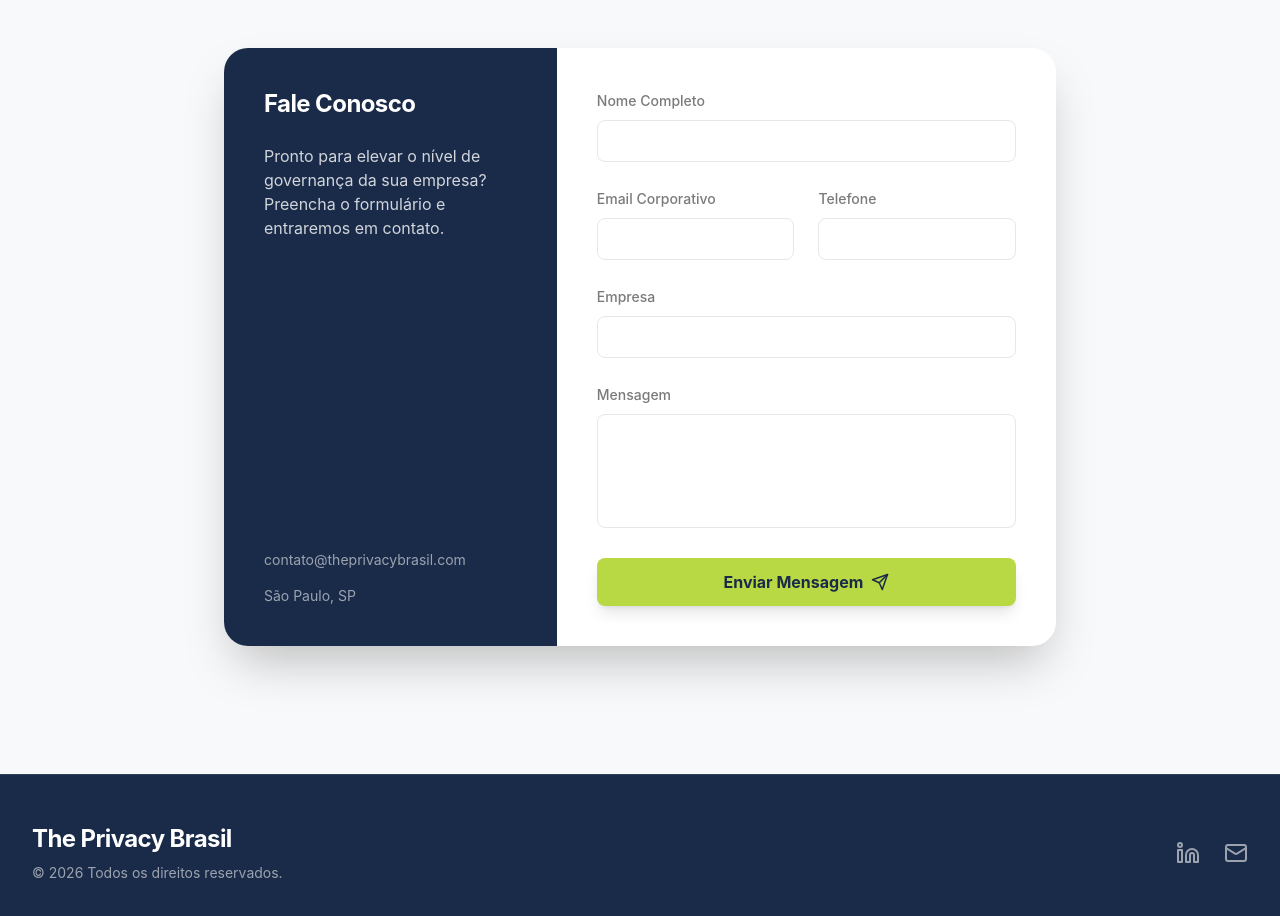
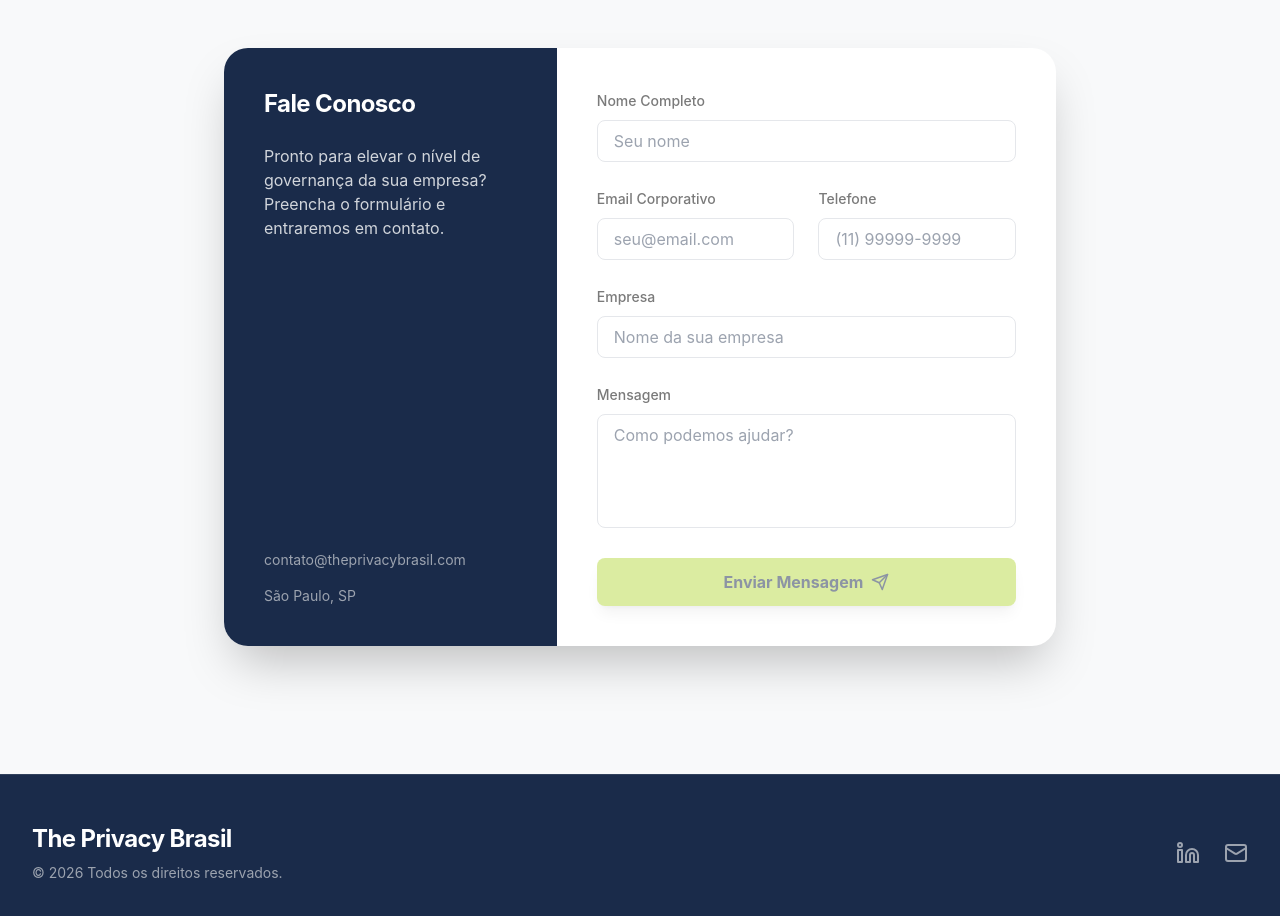
Before and after one commit to diasthi1984-web/landing_page_The_Privacy_Brasil, a React (Vite) app: page / in a window 1280 px wide. Shown: the part 6800-7716 px from the top of the page. Built offline with nearby package versions, Linux system fonts and the light colour scheme.

Commit message:
feat: implement contact form validation and email submission

```diff
--- a/src/components/Contact.jsx
+++ b/src/components/Contact.jsx
@@ -11,22 +11,47 @@ const Contact = () => {
     });
     const [status, setStatus] = useState('idle'); // idle, submitting, success, error
 
+    const isFormValid = Object.values(formData).every(field => field.trim() !== '');
+
     const handleChange = (e) => {
         const { name, value } = e.target;
         setFormData(prev => ({ ...prev, [name]: value }));
     };
 
-    const handleSubmit = (e) => {
+    const handleSubmit = async (e) => {
         e.preventDefault();
+        if (!isFormValid) return;
+
         setStatus('submitting');
 
-        // Simulate API call
-        setTimeout(() => {
-            console.log('Form Submitted:', formData);
-            setStatus('success');
-            setFormData({ nome: '', email: '', empresa: '', telefone: '', mensagem: '' });
+        try {
+            const response = await fetch("https://formsubmit.co/ajax/contato@theprivacybrasil.com", {
+                method: "POST",
+                headers: {
+                    'Content-Type': 'application/json',
+                    'Accept': 'application/json'
+                },
+                body: JSON.stringify({
+                    _subject: `Novo Contato: ${formData.empresa} - ${formData.nome}`,
+                    _template: "table",
+                    ...formData
+                })
+            });
+
+            if (response.ok) {
+                setStatus('success');
+                setFormData({ nome: '', email: '', empresa: '', telefone: '', mensagem: '' });
+                setTimeout(() => setStatus('idle'), 5000);
+            } else {
+                console.error("Erro no envio:", response);
+                setStatus('error');
+                setTimeout(() => setStatus('idle'), 3000);
+            }
+        } catch (error) {
+            console.error("Erro:", error);
+            setStatus('error');
             setTimeout(() => setStatus('idle'), 3000);
-        }, 1000);
+        }
     };
 
     return (
@@ -62,6 +87,7 @@ const Contact = () => {
                                     value={formData.nome}
                                     onChange={handleChange}
                                     className="w-full px-4 py-2 rounded-lg border border-gray-200 focus:border-secondary-start focus:ring-2 focus:ring-secondary-start/20 outline-none transition-all"
+                                    placeholder="Seu nome"
                                 />
                             </div>
 
@@ -76,6 +102,7 @@ const Contact = () => {
                                         value={formData.email}
                                         onChange={handleChange}
                                         className="w-full px-4 py-2 rounded-lg border border-gray-200 focus:border-secondary-start focus:ring-2 focus:ring-secondary-start/20 outline-none transition-all"
+                                        placeholder="seu@email.com"
                                     />
                                 </div>
                                 <div className="space-y-2">
@@ -84,9 +111,11 @@ const Contact = () => {
                                         type="tel"
                                         id="telefone"
                                         name="telefone"
+                                        required
                                         value={formData.telefone}
                                         onChange={handleChange}
                                         className="w-full px-4 py-2 rounded-lg border border-gray-200 focus:border-secondary-start focus:ring-2 focus:ring-secondary-start/20 outline-none transition-all"
+                                        placeholder="(11) 99999-9999"
                                     />
                                 </div>
                             </div>
@@ -97,9 +126,11 @@ const Contact = () => {
                                     type="text"
                                     id="empresa"
                                     name="empresa"
+                                    required
                                     value={formData.empresa}
                                     onChange={handleChange}
                                     className="w-full px-4 py-2 rounded-lg border border-gray-200 focus:border-secondary-start focus:ring-2 focus:ring-secondary-start/20 outline-none transition-all"
+                                    placeholder="Nome da sua empresa"
                                 />
                             </div>
 
@@ -113,16 +144,20 @@ const Contact = () => {
                                     value={formData.mensagem}
                                     onChange={handleChange}
                                     className="w-full px-4 py-2 rounded-lg border border-gray-200 focus:border-secondary-start focus:ring-2 focus:ring-secondary-start/20 outline-none transition-all resize-none"
+                                    placeholder="Como podemos ajudar?"
                                 ></textarea>
                             </div>
 
                             <button
                                 type="submit"
-                                disabled={status === 'submitting'}
-                                className="w-full btn-primary flex items-center justify-center gap-2 disabled:opacity-70"
+                                disabled={!isFormValid || status === 'submitting'}
+                                className={`w-full btn-primary flex items-center justify-center gap-2 transition-all duration-300 ${
+                                    !isFormValid || status === 'submitting' ? 'opacity-50 cursor-not-allowed' : 'hover:scale-[1.02]'
+                                }`}
                             >
                                 {status === 'submitting' ? 'Enviando...' : (
                                     status === 'success' ? <span className="flex items-center gap-2"><CheckCircle size={20} /> Mensagem Enviada!</span> :
+                                    status === 'error' ? <span className="flex items-center gap-2"><AlertCircle size={20} /> Erro ao enviar. Tente novamente.</span> :
                                         <span className="flex items-center gap-2">Enviar Mensagem <Send size={18} /></span>
                                 )}
                             </button>
```
